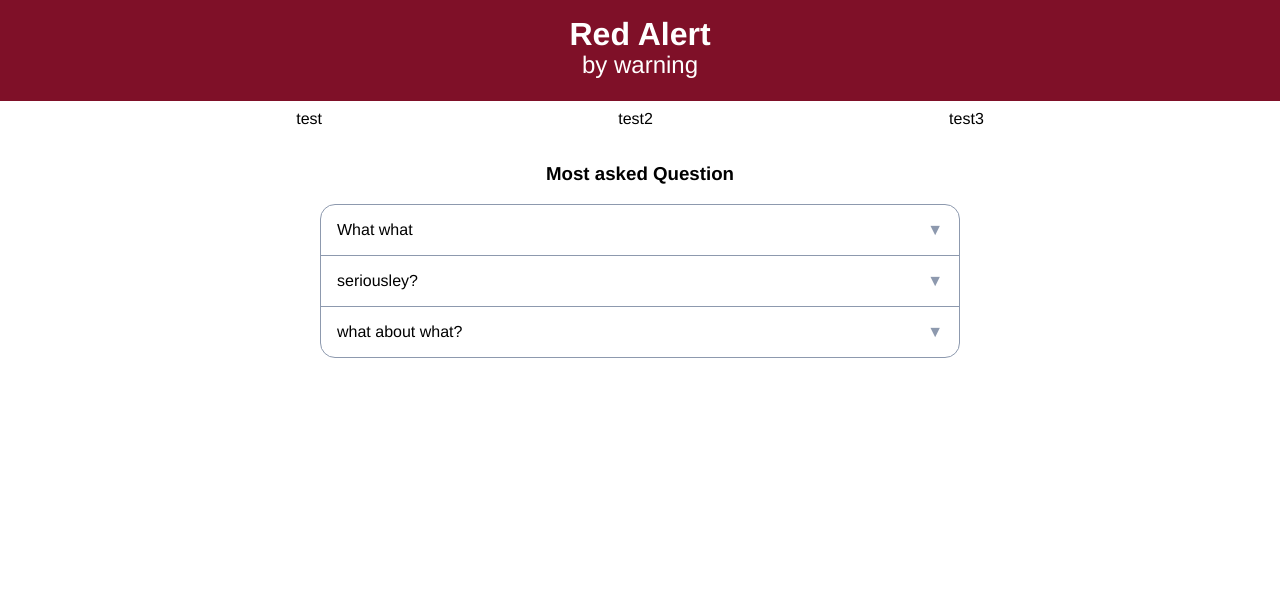
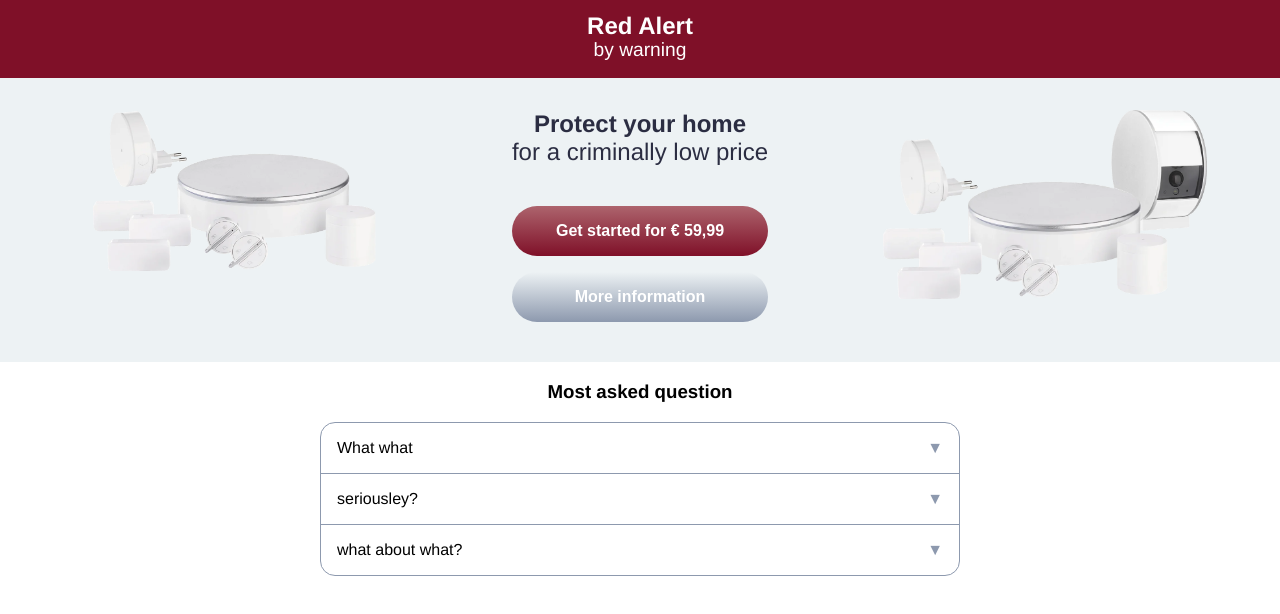
Before and after one commit to satutama/responsive-webpage, a website built with webpack: page public/index.html in a window 1280 px wide. Built offline with nearby package versions, Linux system fonts and the light colour scheme.

Commit message:
added pop up modal

```diff
--- a/public/assets/scripts/bundle.js
+++ b/public/assets/scripts/bundle.js
@@ -93,7 +93,7 @@
 /*! no static exports found */
 /***/ (function(module, exports) {
 
-eval("document.addEventListener('DOMContentLoaded', () => {\n  console.log('js is processed');\n});\nvar faqs = document.querySelectorAll('.js-faq');\n\nfor (var i = 0; i < faqs.length; i++) {\n  faqs[i].addEventListener(\"click\", function (e) {\n    var current = this;\n    var content = current.querySelector('.js-faq-content');\n\n    for (var i = 0; i < faqs.length; i++) {\n      if (current != faqs[i]) {\n        faqs[i].classList.remove('active');\n        faqs[i].querySelector('.js-faq-content').style.maxHeight = null;\n      } else if (current.classList.contains('active') === true) {\n        current.classList.remove('active');\n        content.style.maxHeight = null;\n      } else {\n        current.classList.add('active');\n        content.style.maxHeight = content.scrollHeight + \"px\";\n      }\n    }\n\n    e.preventDefault();\n  });\n}\n\n;\n\n//# sourceURL=webpack:///./src/scripts/main.js?");
+eval("document.addEventListener('DOMContentLoaded', () => {\n  console.log('js is processed');\n});\nvar faqs = document.querySelectorAll('.js-faq');\n\nfor (var i = 0; i < faqs.length; i++) {\n  faqs[i].addEventListener(\"click\", function (e) {\n    var current = this;\n    var content = current.querySelector('.js-faq-content');\n\n    for (var i = 0; i < faqs.length; i++) {\n      if (current != faqs[i]) {\n        faqs[i].classList.remove('active');\n        faqs[i].querySelector('.js-faq-content').style.maxHeight = null;\n      } else if (current.classList.contains('active') === true) {\n        current.classList.remove('active');\n        content.style.maxHeight = null;\n      } else {\n        current.classList.add('active');\n        content.style.maxHeight = content.scrollHeight + \"px\";\n      }\n    }\n\n    e.preventDefault();\n  });\n}\n\n;\nvar modal = document.getElementById(\"myModal\");\nvar btn = document.getElementById(\"myBtn\");\nvar span = document.getElementsByClassName(\"close\")[0];\n\nbtn.onclick = function () {\n  modal.style.display = \"block\";\n};\n\nspan.onclick = function () {\n  modal.style.display = \"none\";\n};\n\nwindow.onclick = function (event) {\n  if (event.target == modal) {\n    modal.style.display = \"none\";\n  }\n};\n\n//# sourceURL=webpack:///./src/scripts/main.js?");
 
 /***/ }),
 
--- a/public/index.html
+++ b/public/index.html
@@ -16,46 +16,74 @@
 
   <div class="content-container">
     <div class="banner">
-      <div class="banner-img-1">
-        <p>test</p>
+      <picture class="banner-1 col-4">
+        <source class="col-12" srcset="./assets/images/product-2-transparent.webp" type="image/webp">
+        <img class="col-12" src="./assets/images/product-2-transparent.jpg"
+          srcset="./assets/images/product-2-transparent.webp" alt="product-2">
+      </picture>
+
+      <div class="banner-text col-4">
+        <div class="banner-text-area">
+          <p class="banner-title">Protect your home</p>
+          <p class="banner-sub-title">for a criminally low price</p>
         </div>
-      <div class="banner-text">
-        <p>test2</p>
-      </div>
-      <div class="banner-img-2">
-        <p>test3</p>
+        <div class="banner-button-area">
+          <button class="primary" type="button">Get started for € 59,99</button>
+          <button class="secondary" type="button" id="myBtn">More information</button>
         </div>
       </div>
-    <div class="faq-section-title">
-      <h3>Most asked Question</h3>
+
+      <picture class="banner-2 col-4">
+        <source class="col-12" media="(min-width: 768px)" srcset="./assets/images/product-1-transparent.webp"
+          type="image/webp">
+        <img class="col-12" src="./assets/images/product-1-transparent.jpg"
+          srcset="./assets/images/product-1-transparent.webp" alt="product 1">
+      </picture>
+
+    </div>
+
+    <div class="faq-section">
+      <div class="title">
+        <h3>Most asked question</h3>
       </div>
       <div class="col-6 faq-container">
         <div class="faq js-faq">
-        <div class="faq__title">
+          <div class="faq-title">
             <p>What what</p>
           </div>
-        <div class="faq__content js-faq-content">
+          <div class="faq-content js-faq-content">
             <p>i dont know</p>
           </div>
         </div>
         <div class="faq js-faq">
-        <div class="faq__title">
+          <div class="faq-title">
             <p>seriousley?</p>
           </div>
-        <div class="faq__content js-faq-content">
+          <div class="faq-content js-faq-content">
             <p>yes</p>
           </div>
         </div>
         <div class="faq js-faq">
-        <div class="faq__title">
+          <div class="faq-title">
             <p>what about what?</p>
           </div>
-        <div class="faq__content js-faq-content">
+          <div class="faq-content js-faq-content">
             <p>no idea</p>
           </div>
         </div>
       </div>
     </div>
+  </div>
+
+  <div id="myModal" class="modal">
+
+    <!-- Modal content -->
+    <div class="modal-content">
+      <p>Some text in the Modal..</p>
+      <button class="primary close" type="button">close</button>
+    </div>
+
+  </div>
   <script src="./assets/scripts/bundle.js" defer></script>
 </body>
 
--- a/src/scripts/main.js
+++ b/src/scripts/main.js
@@ -22,3 +22,21 @@ for (var i = 0; i < faqs.length; i++) {
     e.preventDefault();
     });
 };
+
+var modal = document.getElementById("myModal");
+var btn = document.getElementById("myBtn");
+var span = document.getElementsByClassName("close")[0];
+
+btn.onclick = function() {
+  modal.style.display = "block";
+}
+
+span.onclick = function() {
+  modal.style.display = "none";
+}
+
+window.onclick = function(event) {
+  if (event.target == modal) {
+    modal.style.display = "none";
+  }
+}
--- a/src/styles/components/banner.scss
+++ b/src/styles/components/banner.scss
@@ -1,4 +1,61 @@
+@import "../shared/colors.scss";
+
 .banner {
   display: flex;
-  justify-content: space-evenly;
+  background-color: $light-grey;
+  padding: 2em;
+  flex-direction: column;
+  text-align: center;
 }
+.banner-1 {
+  margin: 4em 0;
+  img {
+    width: 50%;
+  }
+}
+
+.banner-text {
+  position: absolute;
+
+  .banner-title,
+  .banner-sub-title {
+    font-size: 1.5em;
+    color: $dark-grey;
+    margin: 0;
+  }
+  .banner-title {
+    font-weight: bold;
+  }
+  .banner-button-area {
+    margin-top: 2em;
+  }
+  button {
+    width: 16em;
+  }
+}
+
+.banner-2 {
+  display: none;
+}
+
+@media only screen and (min-width: 768px) {
+  .banner {
+    flex-direction: row;
+    justify-content: space-between;
+  }
+  .banner-1 {
+    margin: 0;
+    img {
+      width: 70%;
+    }
+  }
+  .banner-text {
+    position: inherit;
+  }
+  .banner-2 {
+    display: block;
+    img {
+      width: 80%;
+    }
+  }
+}
--- a/src/styles/components/faq.scss
+++ b/src/styles/components/faq.scss
@@ -1,6 +1,6 @@
 @import "../shared/colors.scss";
 
-.faq-section-title {
+.faq-section .title {
   text-align: center;
 }
 
@@ -17,7 +17,7 @@
   border-bottom: 1px solid $grey;
   transition: height 2s;
 
-  .faq__title p {
+  .faq-title p {
     margin: 0;
     &:after {
       content: "\25BC";
@@ -28,14 +28,14 @@
     }
   }
 
-  &.active .faq__title p {
+  &.active .faq-title p {
     font-weight: bold;
     &:after {
       content: "\25B2";
     }
   }
 
-  .faq__content {
+  .faq-content {
     max-height: 0;
     overflow: hidden;
     transition: max-height 0.2s ease-out;
--- a/src/styles/components/header.scss
+++ b/src/styles/components/header.scss
@@ -11,12 +11,12 @@ header {
 
   h1 {
     margin: 0.5em 0 0 0;
-    font-size: 2em;
+    font-size: 1.5em;
   }
 
   h2 {
     margin: 0 0 1em 0;
-    font-size: 1.5em;
+    font-size: 1.2em;
     line-height: 1em;
     font-weight: normal;
   }
--- /dev/null
+++ b/src/styles/components/modal.scss
@@ -0,0 +1,29 @@
+@import "../shared/colors.scss";
+
+.modal {
+  display: none;
+  position: fixed;
+  z-index: 1;
+  left: 0;
+  top: 0;
+  width: 100%;
+  height: 100%;
+  overflow: auto;
+  background-color: rgb(0, 0, 0);
+  background-color: rgba(0, 0, 0, 0.4);
+}
+
+.modal-content {
+  text-align: center;
+  background-color: $white;
+  margin: 5.6em auto;
+  padding: 20px;
+  border: 1px solid $grey;
+  width: 90%;
+}
+
+@media only screen and (min-width: 768px) {
+  .modal-content {
+    width: 35em;
+  }
+}
--- a/src/styles/main.scss
+++ b/src/styles/main.scss
@@ -1,8 +1,11 @@
+@import "../styles/shared/button.scss";
 @import "../styles/shared/column.scss";
 @import "../styles/shared/colors.scss";
+
 @import "../styles/components/header.scss";
 @import "../styles/components/banner.scss";
 @import "../styles/components/faq.scss";
+@import "../styles/components/modal.scss";
 
 *,
 *:before,
@@ -12,7 +15,7 @@
 
 body {
   margin: 0;
-  padding-top: 5.9em;
+  padding-top: 4.9em;
   font-family: Helvetica, Arial, sans-serif;
 }
 
--- /dev/null
+++ b/src/styles/shared/button.scss
@@ -0,0 +1,17 @@
+@import "../shared/colors.scss";
+
+button {
+  color: $white;
+  font-size: 1em;
+  font-weight: bold;
+  padding: 1em 2.5em;
+  margin: 0.5em;
+  border: none;
+  border-radius: 3em;
+  &.primary {
+    background-image: linear-gradient($light-red, $dark-red);
+  }
+  &.secondary {
+    background-image: linear-gradient($light-grey, $grey);
+  }
+}
```
Also changed, not shown: public/assets/styles/main.css. Lines whose indentation alone changed are shown as unchanged.
